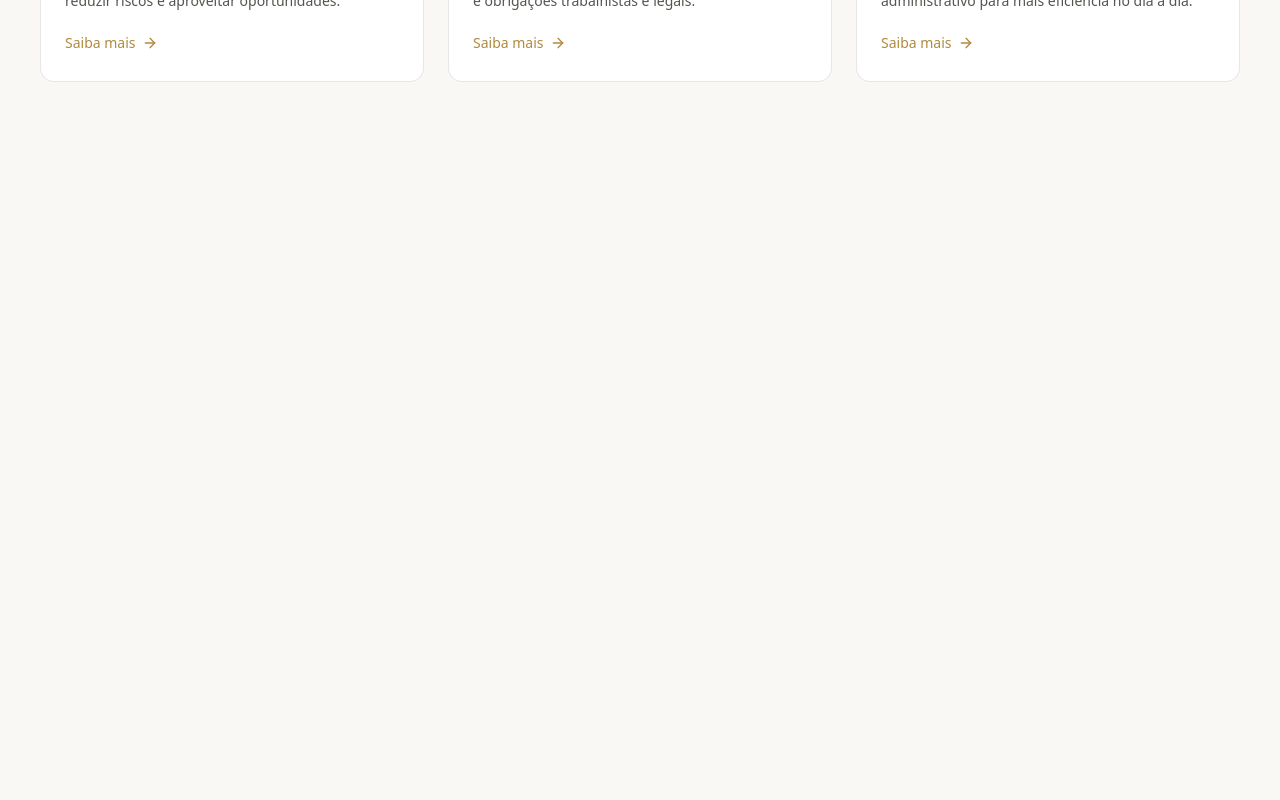
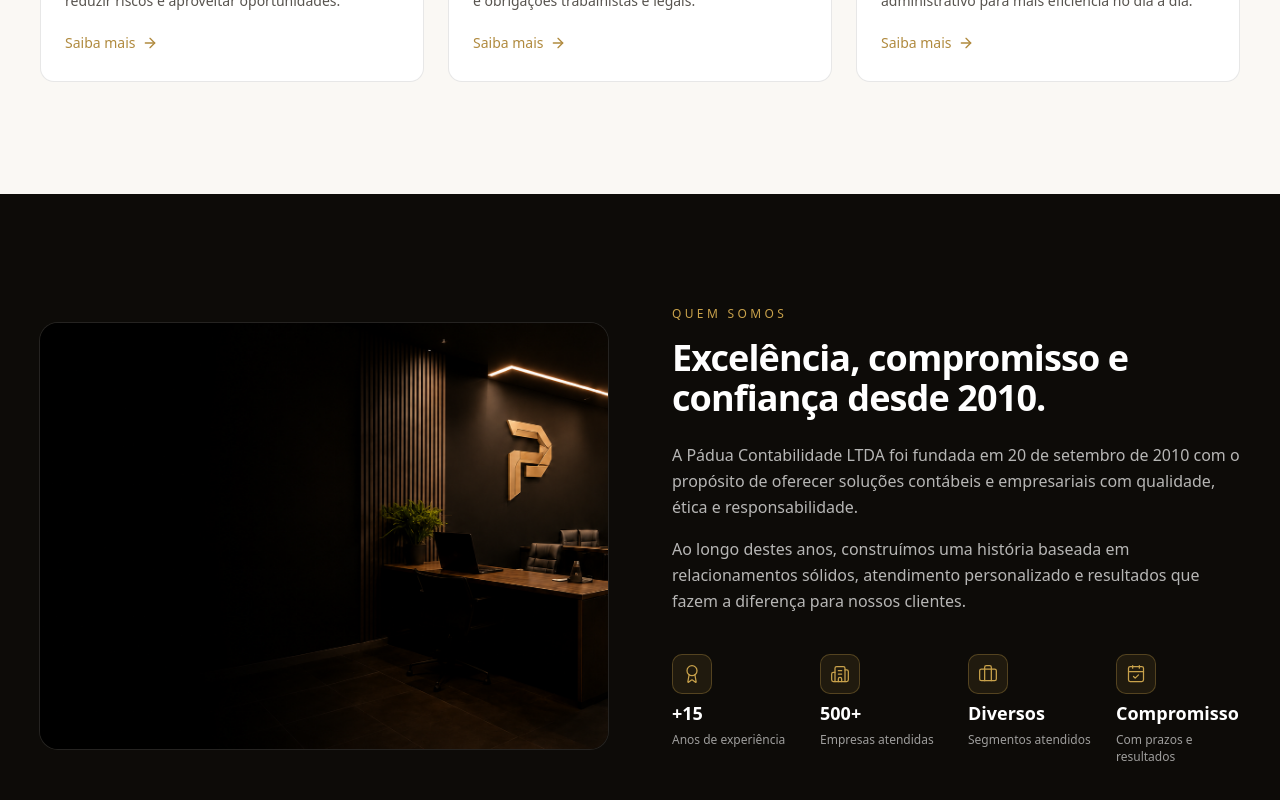
Before and after one commit to paduacontabilidade/website, a React (Vite) app: page / in a window 1280 px wide. Shown: the part 1532-2332 px from the top of the page. Before the commit the page ends 1726 px from the top, so only its background shows below. Built offline with nearby package versions, Linux system fonts and the light colour scheme.

Commit message:
feat: add AboutSection component with company information and statistics

```diff
--- a/src/App.tsx
+++ b/src/App.tsx
@@ -1,6 +1,7 @@
 import { SiteHeader } from "@/components/site-header";
 import { Hero } from "@/components/sections/hero";
 import { ServicesSection } from "@/components/sections/services";
+import { AboutSection } from "@/components/sections/about";
 
 export function App() {
   return (
@@ -9,6 +10,7 @@
       <main>
         <Hero />
         <ServicesSection />
+        <AboutSection />
       </main>
     </>
   );
--- /dev/null
+++ b/src/components/sections/about.tsx
@@ -0,0 +1,84 @@
+import {
+  Award,
+  Building2,
+  Briefcase,
+  CalendarCheck,
+  type LucideIcon,
+} from "lucide-react";
+
+const STATS = [
+  { icon: Award, value: "+15", label: "Anos de experiência" },
+  { icon: Building2, value: "500+", label: "Empresas atendidas" },
+  { icon: Briefcase, value: "Diversos", label: "Segmentos atendidos" },
+  { icon: CalendarCheck, value: "Compromisso", label: "Com prazos e resultados" },
+] as const;
+
+type StatProps = {
+  icon: LucideIcon;
+  value: string;
+  label: string;
+};
+
+function Stat({ icon: Icon, value, label }: StatProps) {
+  return (
+    <div className="flex flex-col gap-2">
+      <span className="flex size-10 items-center justify-center rounded-lg border border-gold-500/30 bg-gold-500/10 text-gold-500">
+        <Icon className="size-5" strokeWidth={1.5} />
+      </span>
+      <span className="text-lg leading-tight font-bold text-white">
+        {value}
+      </span>
+      <span className="text-xs leading-snug font-normal text-white/60">
+        {label}
+      </span>
+    </div>
+  );
+}
+
+export function AboutSection() {
+  return (
+    <section id="quem-somos" className="bg-ink py-20 sm:py-28">
+      <div className="mx-auto w-full max-w-7xl px-6 lg:px-10">
+        <div className="grid grid-cols-1 items-center gap-12 lg:grid-cols-2 lg:gap-16">
+          <div className="relative overflow-hidden rounded-2xl ring-1 ring-white/10">
+            {/* Placeholder: substituir por foto própria da seção (sala de reunião) */}
+            <img
+              src="/backgrounds/hero-desktop.png"
+              alt="Escritório da Pádua Contabilidade"
+              loading="lazy"
+              className="aspect-[4/3] w-full object-cover object-[70%_center]"
+            />
+          </div>
+
+          <div>
+            <p className="text-xs font-medium tracking-[0.28em] text-gold-500 uppercase">
+              Quem Somos
+            </p>
+            <h2 className="mt-4 text-3xl font-semibold tracking-tight text-white sm:text-4xl">
+              Excelência, compromisso e confiança desde 2010.
+            </h2>
+
+            <div className="mt-6 hidden space-y-4 text-base leading-relaxed text-white/70 md:block">
+              <p>
+                A Pádua Contabilidade LTDA foi fundada em 20 de setembro de
+                2010 com o propósito de oferecer soluções contábeis e
+                empresariais com qualidade, ética e responsabilidade.
+              </p>
+              <p>
+                Ao longo destes anos, construímos uma história baseada em
+                relacionamentos sólidos, atendimento personalizado e
+                resultados que fazem a diferença para nossos clientes.
+              </p>
+            </div>
+
+            <div className="mt-10 grid grid-cols-2 gap-8 sm:grid-cols-4 lg:gap-6">
+              {STATS.map((stat) => (
+                <Stat key={stat.label} {...stat} />
+              ))}
+            </div>
+          </div>
+        </div>
+      </div>
+    </section>
+  );
+}
```
